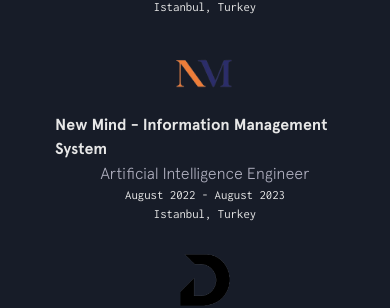
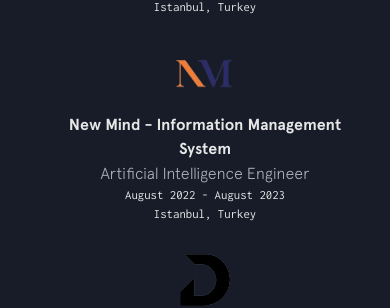
Before and after one commit to 63222744/something, a Jekyll site: the page built from index.html, in a window 390 px wide. Shown: the part 3698-4006 px from the top of the page. Built offline with Jekyll 4.4.1, drawn with Linux system fonts in a browser that asks for light colours; nearby versions of some CDN libraries.

Commit message:
Editing Styles

```diff
--- a/_includes/footer.html
+++ b/_includes/footer.html
@@ -1,7 +1,7 @@
 <footer class="footer">
   <div class="footer__copyright">
     <div class="top">
-      <img src="{{site.baseurl}}/img/logo/LogoSquareTransparentWhite500px.png" alt="" width="36" height="36" id="logo-footer"/>
+      <img src="{{site.baseurl}}/img/logo/LogoSquareTransparentWhite500px.png" alt="Abdurrahman Odabashi Logo" width="36" height="36" id="logo-footer"/>
       <!-- <span>Powered by</span>
       <span>Abdurrahman Odabashi <script type="text/javascript">document.write( new Date().getFullYear() );</script> ©</span> -->
       <span><script type="text/javascript">document.write( new Date().getFullYear() );</script> © Made with ❤</span>
@@ -10,7 +10,7 @@
   <div class="footer__links">
     {% for link in site.social %}
     <a class="footer__link" href="{{link.url}}" target="_blank" title="{{link.title}}">
-      <img src="{{site.baseurl}}/img/social/{{link.title}}.svg" alt="{{link.title}}">
+      <img src="{{site.baseurl}}/img/social/{{link.title}}.svg" alt="{{link.title}}" title="{{link.title}}">
       <span class="text">{{link.title}}</span>
     </a>
     {% endfor %}
--- a/_scss/partials/_experience.scss
+++ b/_scss/partials/_experience.scss
@@ -31,6 +31,9 @@
     }
     &__company__name {
       font-weight: 700;
+      @include weird-medium {
+        text-align: center;
+      }
     }
     &__name_pos_container {
       display: flex;
--- a/_scss/partials/_footer.scss
+++ b/_scss/partials/_footer.scss
@@ -67,7 +67,7 @@
         opacity: 0;
         transition: height 0.3s, opacity 0.3s, transform 0.3s;
         transform: translateY(-5px);
-        @include little-desktop {
+        @include desktop {
           display: none;
         }
       }
@@ -82,7 +82,7 @@
         font-size: 0.9rem;
         display: inline;
         letter-spacing: 1px;
-        @include little-desktop {
+        @include desktop {
           display: none;
         }
       }
--- a/css/main.css
+++ b/css/main.css
@@ -741,6 +741,11 @@
 .experience .job__company__name {
   font-weight: 700;
 }
+@media screen and (max-width: 630px) {
+  .experience .job__company__name {
+    text-align: center;
+  }
+}
 .experience .job__name_pos_container {
   display: flex;
   flex-direction: column;
@@ -1040,7 +1045,7 @@
   transition: height 0.3s, opacity 0.3s, transform 0.3s;
   transform: translateY(-5px);
 }
-@media screen and (max-width: 850px) {
+@media screen and (max-width: 1024px) {
   .footer__links a:after {
     display: none;
   }
@@ -1056,7 +1061,7 @@
   display: inline;
   letter-spacing: 1px;
 }
-@media screen and (max-width: 850px) {
+@media screen and (max-width: 1024px) {
   .footer__links a .text {
     display: none;
   }
```
Also changed, not shown: css/main.min.css.
